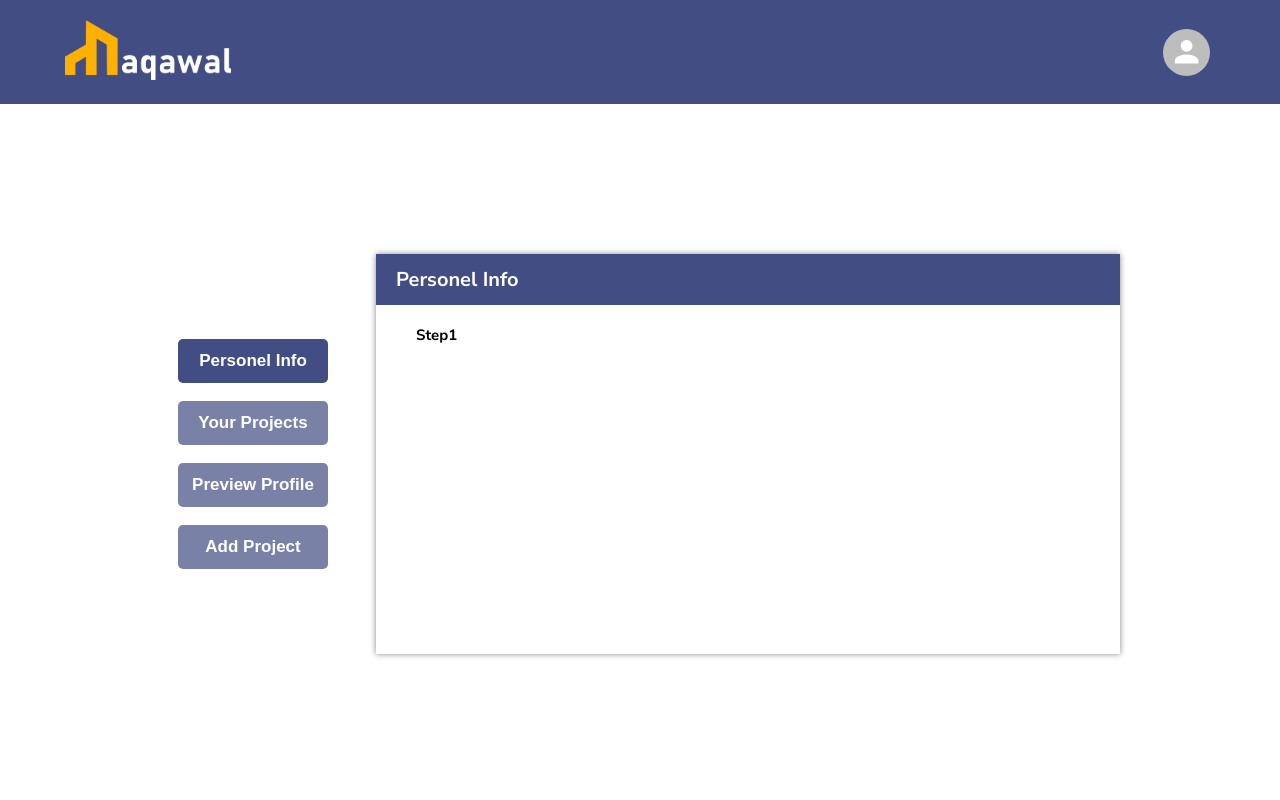
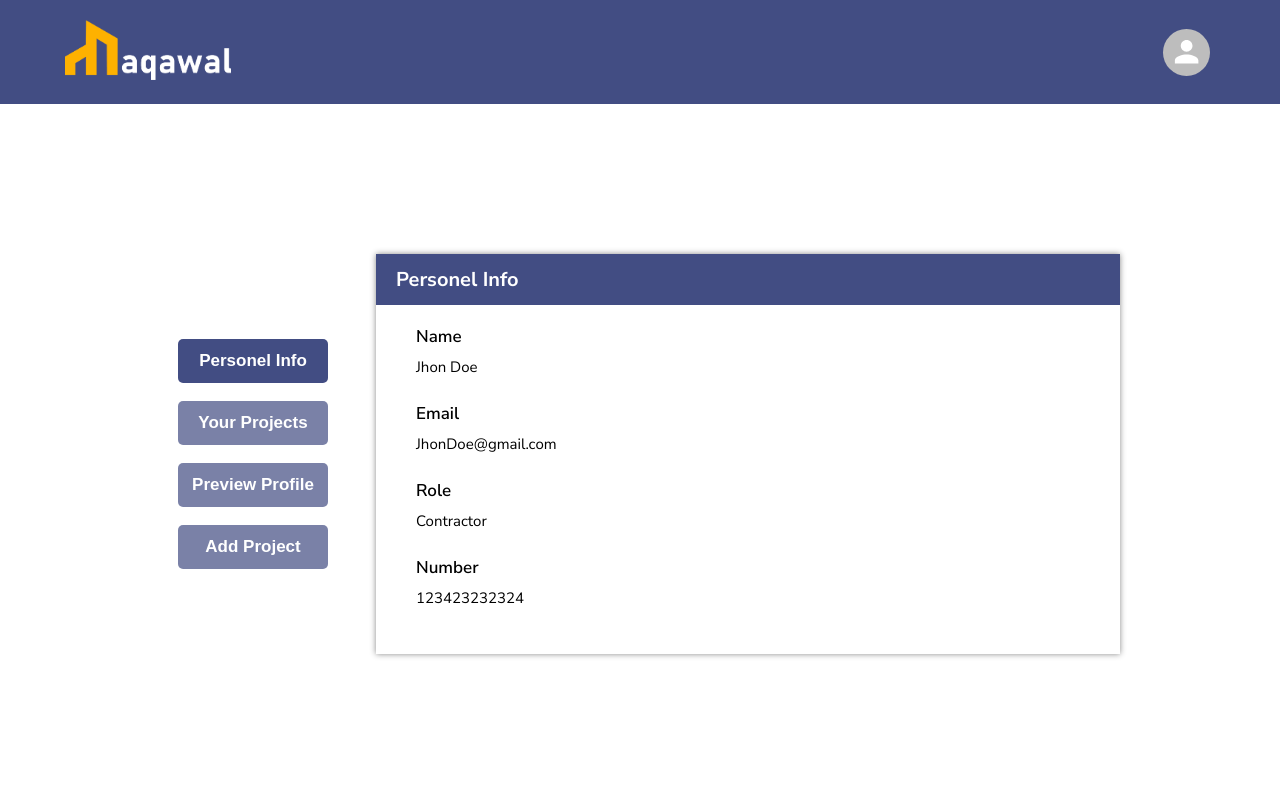
Before and after one commit to Danish0159/SPP, a React (Create React App) app: page /Profile in a window 1280 px wide. Shown: the top 800 px of the page. Built offline with nearby package versions, Linux system fonts and the light colour scheme.

Commit message:
SignUp limit 4 to 8 + code refactored for Card

```diff
--- a/src/components/Login.js
+++ b/src/components/Login.js
@@ -50,6 +50,7 @@ const Login = () => {
       .required("Email is required"),
     password: yup
       .string("Enter your password")
+      // .min(8, "Password is too short - should be 8 chars minimum.")
       .required("Password is required"),
   });
 
--- a/src/components/Signup.js
+++ b/src/components/Signup.js
@@ -46,7 +46,7 @@ const Signup = () => {
     password: "",
   };
 
-  // validation schema
+  // validation schema.
   const validationSchema = yup.object({
     name: yup
       .string("Enter your name")
@@ -59,7 +59,7 @@ const Signup = () => {
       .required("Email is required"),
     password: yup
       .string("Enter your password")
-      .min(4, "Password is too short - should be 4 chars minimum.")
+      .min(8, "Password is too short - should be 8 chars minimum.")
       .required("Password is required"),
   });
 
--- /dev/null
+++ b/src/components/styled.js
@@ -0,0 +1,32 @@
+import styled from "styled-components";
+
+export const CardLayout = styled.div`
+   max-width: 100rem;
+   margin: auto;
+   padding: 5rem 2rem;
+   min-height: calc(100vh - 100px);
+   display: grid;
+   grid-template-columns: 2fr 8fr;
+   align-items: center;
+   grid-gap: 3rem;
+   @media only screen and (max-width: 850px) {
+    grid-template-columns: 1fr;
+  }
+  .card {
+    box-shadow: 0 0 6px #888;
+    min-height: 50vh;
+  }
+  .card__content {
+    padding: 2rem 4rem;
+  }
+  .card__title {
+    background-color: var(--clr-blue-2);
+    color: #ffffff;
+    padding: 1.2rem 0rem 1.2rem 2rem;
+    font-size: 2rem;
+  }
+  .card__subtitle {
+    font-size: 1.8rem;
+    margin: 2rem 0rem;
+  }
+`;
--- a/src/pages/Community/HomeFeed.js
+++ b/src/pages/Community/HomeFeed.js
@@ -1,6 +1,5 @@
 import React from "react";
 import { Navbar, Footer } from "../../components";
-
 
 const HomeFeed = () => {
   return (
--- a/src/pages/Community/Profile/ProfileDriver.js
+++ b/src/pages/Community/Profile/ProfileDriver.js
@@ -1,19 +1,45 @@
-import React, { useState } from "react";
+import React, { useEffect, useState } from "react";
 import styled from "styled-components";
 import { Navbar, Footer } from "../../../components";
-import { Buttons, CardTitle } from "../../../components/Community";
+import { Buttons, CardTitle } from "../../../components/Community/Profile";
+import { CardLayout } from '../../../components/styled'
 
 const ProfileDriver = () => {
   const [step, setStep] = useState(0);
 
   const handleStep = (id) => {
-    setStep(id);
+    if (id === 0) {
+      console.log("First Call");
     }
+    if (id === 1) {
+      console.log("Second Call");
+    }
+    if (id === 2) {
+      console.log("Third Call");
+    }
+    if (id === 3) {
+      console.log("Fourth Call");
+    }
+  }
+
+  useEffect(() => {
+    console.log("Default First API Call");
+  }, [])
+
 
   function _renderStepContent(step) {
     switch (step) {
       case 0:
-        return <h1>Step1</h1>;
+        return <div>
+          <p className="personel__title">Name</p>
+          <p className="personel__subtitle">Jhon Doe</p>
+          <p className="personel__title">Email</p>
+          <p className="personel__subtitle">JhonDoe@gmail.com</p>
+          <p className="personel__title">Role</p>
+          <p className="personel__subtitle">Contractor</p>
+          <p className="personel__title">Number</p>
+          <p className="personel__subtitle">123423232324</p>
+        </div>;
       case 1:
         return <h1>Step2</h1>;
       case 2:
@@ -26,8 +52,9 @@ const ProfileDriver = () => {
   return (
     <main>
       <Navbar page="community"></Navbar>
+      <CardLayout>
+        <Buttons handleStep={handleStep} step={step}></Buttons>
         <Wrapper>
-        <Buttons handleStep={handleStep} step={step}></Buttons>
           <div className="card">
             <CardTitle activeStep={step}>
             </CardTitle>
@@ -35,7 +62,8 @@ const ProfileDriver = () => {
               {_renderStepContent(step)}
             </div>
           </div>
-      </Wrapper >
+        </Wrapper>
+      </CardLayout>
       <Footer></Footer>
     </main >
   );
@@ -43,33 +71,14 @@ const ProfileDriver = () => {
 
 export default ProfileDriver;
 
-const Wrapper = styled.section`
-  max-width: 100rem;
-  margin: auto;
-  min-height: calc(100vh - 100px);
-  padding: 5rem 2rem;
-  display: grid;
-  grid-template-columns: 2fr 8fr;
-  align-items: center;
-  grid-gap: 3rem;
-  @media only screen and (max-width: 850px) {
-    grid-template-columns: 1fr;
+const Wrapper = styled.div`
+.personel__title{
+  font-size: 1.7rem;
+  font-weight: 600;
+  margin-bottom: 0.9rem;
 }
-  .card {
-    box-shadow: 0 0 6px #888;
-    min-height: 50vh;
-  }
-  .card__content {
-    padding: 2rem 4rem;
-  }
-  .card__title {
-    background-color: var(--clr-blue-2);
-    color: #ffffff;
-    padding: 1.2rem 0rem 1.2rem 2rem;
-    font-size: 2rem;
-  }
-  .card__subtitle {
-    font-size: 1.8rem;
-    margin: 2rem 0rem;
+.personel__subtitle{
+  font-size: 1.5rem;
+   margin-bottom: 2.5rem;
 }
 `;
--- a/src/pages/ProfileCreation/Driver.js
+++ b/src/pages/ProfileCreation/Driver.js
@@ -4,6 +4,7 @@ import { toast } from "react-toastify";
 import { Formik, Form } from "formik";
 import { Navbar, Footer, Spinner } from "../../components";
 import { Buttons, CardTitle } from "../../components/ProfileCreation";
+import { CardLayout } from '../../components/styled'
 // Form Model
 import {
   formInitialValues,
@@ -162,12 +163,12 @@ const Driver = () => {
   return (
     <main>
       <Navbar page="welcome"></Navbar>
-      <Wrapper>
+      <CardLayout>
         <Buttons activeStep={activeStep}></Buttons>
 
+        <Wrapper>
           <div className="card">
             {activeStep === steps.length ? (
-            // Redirect to the community after the successful registration.
               <Redirect to="/" />
             ) : (
               <Formik
@@ -206,7 +207,7 @@ const Driver = () => {
             )}
           </div>
         </Wrapper>
-
+      </CardLayout>
       <Footer></Footer>
     </main>
   );
@@ -215,34 +216,6 @@ const Driver = () => {
 export default Driver;
 
 const Wrapper = styled.section`
-  max-width: 100rem;
-  margin: auto;
-  min-height: calc(100vh - 100px);
-  padding: 5rem 2rem;
-  display: grid;
-  grid-template-columns: 2fr 8fr;
-  align-items: center;
-  grid-gap: 3rem;
-  @media only screen and (max-width: 850px) {
-    grid-template-columns: 1fr;
-  }
-  .card {
-    box-shadow: 0 0 6px #888;
-    min-height: 50vh;
-  }
-  .card__content {
-    padding: 2rem 4rem;
-  }
-  .card__title {
-    background-color: var(--clr-blue-2);
-    color: #ffffff;
-    padding: 1.2rem 0rem 1.2rem 2rem;
-    font-size: 2rem;
-  }
-  .card__subtitle {
-    font-size: 1.8rem;
-    margin: 2rem 0rem;
-  }
   .btn-container {
     display: flex;
     align-items: center;
@@ -258,7 +231,7 @@ const Wrapper = styled.section`
     font-weight: 500;
   }
 
-  /* For all the subPages */
+  /* Styling For All the ProfileCreation Pages that are coming  */
   .error-p {
     font-size: 1.3rem;
     color: red;
--- a/src/pages/ProfileCreation/JoinUs.js
+++ b/src/pages/ProfileCreation/JoinUs.js
@@ -5,38 +5,38 @@ import styled from "styled-components";
 import { Navbar, Footer } from "../../components";
 import { Buttons } from "../../components/ProfileCreation";
 import image from "../../images/join.jpg";
+import { CardLayout } from '../../components/styled'
 
 const JoinUs = () => {
   const { user } = useSelector((state) => state.auth);
   return (
     <main>
       <Navbar page="profileCreation"></Navbar>
+      <CardLayout>
+        <Buttons activeStep={null}></Buttons>
         <Wrapper>
-        <Buttons activeStep={null}></Buttons>
-
-        <div className="hero">
-          <div className="hero__img">
-            <img src={image} alt="Hero" />
+          <div className="join card">
+            <div className="join__img">
+              <img src={image} alt="join" />
             </div>
-
-          <div className="hero__content">
-            <p className="hero__title">Join Us</p>
-            {user && <p className="hero__subTitle">Hi {user.name},</p>}
-            <p className="hero__passage">
+            <div className="join__content">
+              <p className="join__title">Join Us</p>
+              {user && <p className="join__subTitle">Hi {user.name},</p>}
+              <p className="join__passage">
                 Thanks for your interest in Maqawal as the world's largest talent
                 platform, we connect millions of businesses with independent
                 contractors and designers like you.
               </p>
-            <p className="hero__subTitle">
+              <p className="join__subTitle">
                 To get started, all you need to do is fill out a profile
               </p>
-            <Link className="blue-btn join-btn" to="/RegistrationPage">
+              <Link className="blue-btn join__btn" to="/RegistrationPage">
                 CONTINUE
               </Link>
             </div>
           </div>
         </Wrapper>
-
+      </CardLayout>
       <Footer></Footer>
     </main>
   );
@@ -45,54 +45,41 @@ const JoinUs = () => {
 export default JoinUs;
 
 const Wrapper = styled.section`
-  max-width: 115rem;
-  margin: auto;
-  padding: 5rem 2rem;
-  min-height: calc(100vh - 100px);
-  display: grid;
-  grid-template-columns: 2fr 8fr;
-  align-items: flex-start;
-  grid-gap: 3rem;
-  @media only screen and (max-width: 850px) {
-    grid-template-columns: 1fr;
-  }
-  .hero {
-    box-shadow: 0 0 6px #888;
-  }
-  .hero__img > img {
+  .join__img > img {
     width: 100%;
     height: 350px;
     @media only screen and (max-width: 850px) {
       height: 240px;
     }
   }
-
-  .hero__content {
+  .join__content {
     padding: 3rem 2rem;
   }
 
-  .hero__title,
-  .hero__subTitle,
-  .hero__passage {
+  .join__title,
+  .join__subTitle,
+  .join__passage {
     color: var(--clr-black);
   }
 
-  .hero__title {
+  .join__title {
     font-size: 2.3rem;
     font-weight: 600;
   }
 
-  .hero__subTitle {
+  .join__subTitle {
     font-size: 1.7rem;
   }
-  .hero__passage {
+
+  .join__passage {
     font-size: 1.5rem;
   }
-  .hero__content > * {
+
+  .join__content > * {
     margin-bottom: 2rem;
   }
 
-  .join-btn {
+  .join__btn {
     font-size: 1.6rem;
     border-radius: 25px;
   }
--- a/src/slices/auth.js
+++ b/src/slices/auth.js
@@ -137,7 +137,8 @@ const authSlice = createSlice({
       .addCase(profileCreation.fulfilled, (state, action) => {
         state.isLoading = false;
         state.isSuccess = true;
-        state.message = action.payload.message;
+        // state.message = action.payload.message;
+        state.message = action.payload;
       })
       .addCase(profileCreation.rejected, (state, action) => {
         state.isLoading = false;
```
Also changed, not shown: src/components/Community/Profile/Buttons.js (renamed from src/components/Community/Buttons.js), src/components/Community/Profile/CardTitle.js (renamed from src/components/Community/CardTitle.js), src/components/Community/Profile/index.js (renamed from src/components/Community/index.js). Lines whose indentation alone changed are shown as unchanged.
